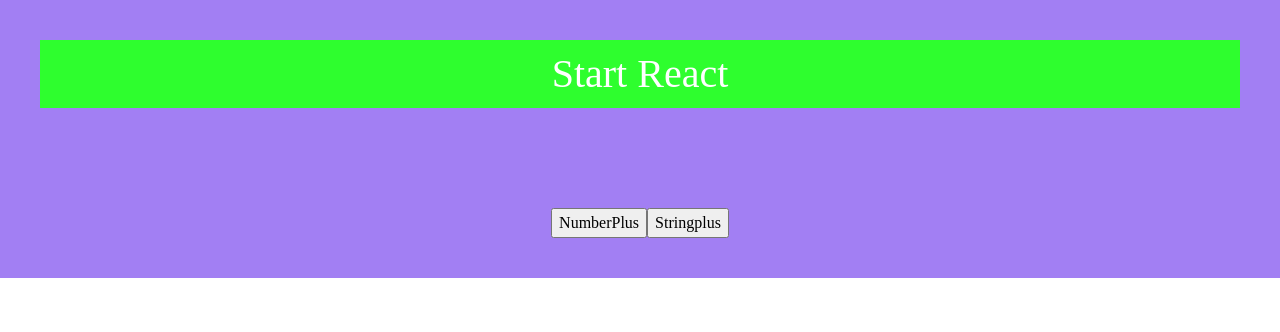
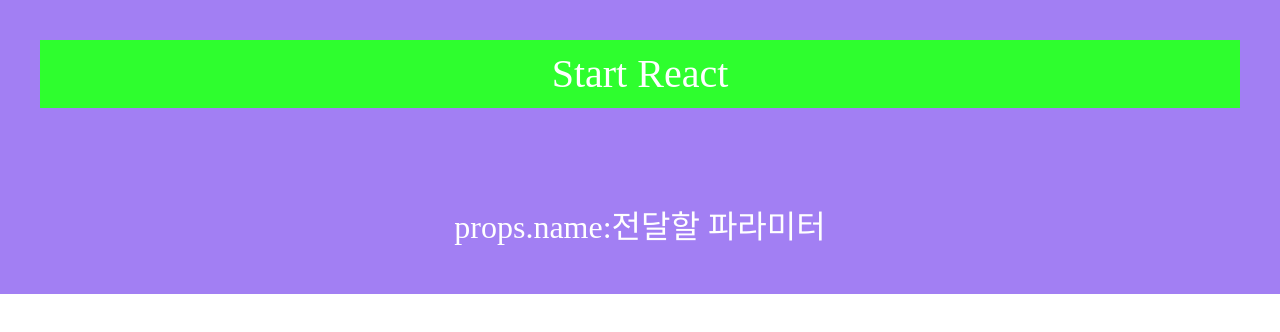
Before and after one commit to lee-kangpyo/react-start, a React (Create React App) app in the folder client/: page / in a window 1280 px wide. Shown: the top 332 px of the page. Built offline with nearby package versions, Linux system fonts and the light colour scheme.

Commit message:
하이어 오더 컴포넌트 구현하기

```diff
--- a/client/src/App.js
+++ b/client/src/App.js
@@ -1,13 +1,13 @@
 import React from 'react';
 import './App.css';
-import ReactCurrying from './component3/R074_ReactCurrying'
+import ReactHoc from './Hoc/R075_ReactHoc'
 import 'bootstrap/dist/css/bootstrap.css'
 
 function App() {
   return (
     <div className='app'>
       <h1 className='title'>Start React</h1>
-      <ReactCurrying />
+      <ReactHoc name="전달할 파라미터"/>
     </div>
   );
 }
--- /dev/null
+++ b/client/src/Hoc/R075_ReactHoc.js
@@ -0,0 +1,12 @@
+import React from 'react';
+import withHocComponent from "./withHocComponent";
+
+class R075_ReactHoc extends React.Component {
+    render() {
+        console.log('2.HocComponent render')
+        return (
+            <h2>props.name:{this.props.name}</h2>
+        );
+    }
+}
+export default withHocComponent(R075_ReactHoc, 'R075_ReactHoc');
--- /dev/null
+++ b/client/src/Hoc/withHocComponent.js
@@ -0,0 +1,14 @@
+import React, { Component } from 'react';
+export default function withHocComponent(InComponent, inComponentName){
+    return class OutComponent extends Component {
+        componentDidMount(){
+            console.log(`3. InComponentName : ${inComponentName}`)
+        }
+        render(){
+            console.log('1. inComponent render');
+            return(
+                <InComponent {...this.props} />
+            );
+        }
+    }
+}
```
